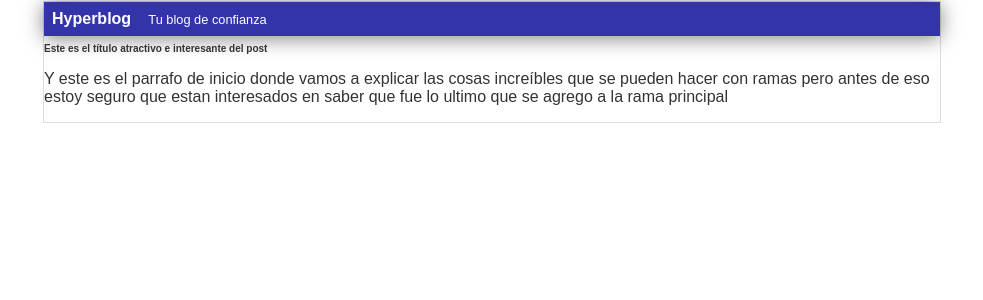
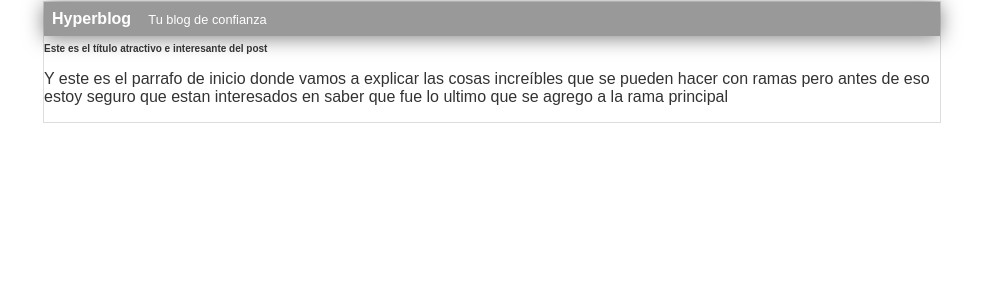
Before and after one commit to Jose-lon/Hyperblog, a PHP site: page /blogpost.html in a window 1280 px wide. Shown: the top 300 px of the page, without its empty margins (148-1131 px from the left). Run offline with PHP 8.4, Linux system fonts and the light colour scheme.

Commit message:
Se cambio el fondo de la cabecera

```diff
--- a/css/estilos.css
+++ b/css/estilos.css
@@ -10,7 +10,7 @@ body
 
 #cabecera
 {
-    background: #33A;
+    background: #999;
     box-shadow: 0px 2px 20px 0px rgba(0,0,0,0.5);
     color: white;
     font-weight: bold;
```
